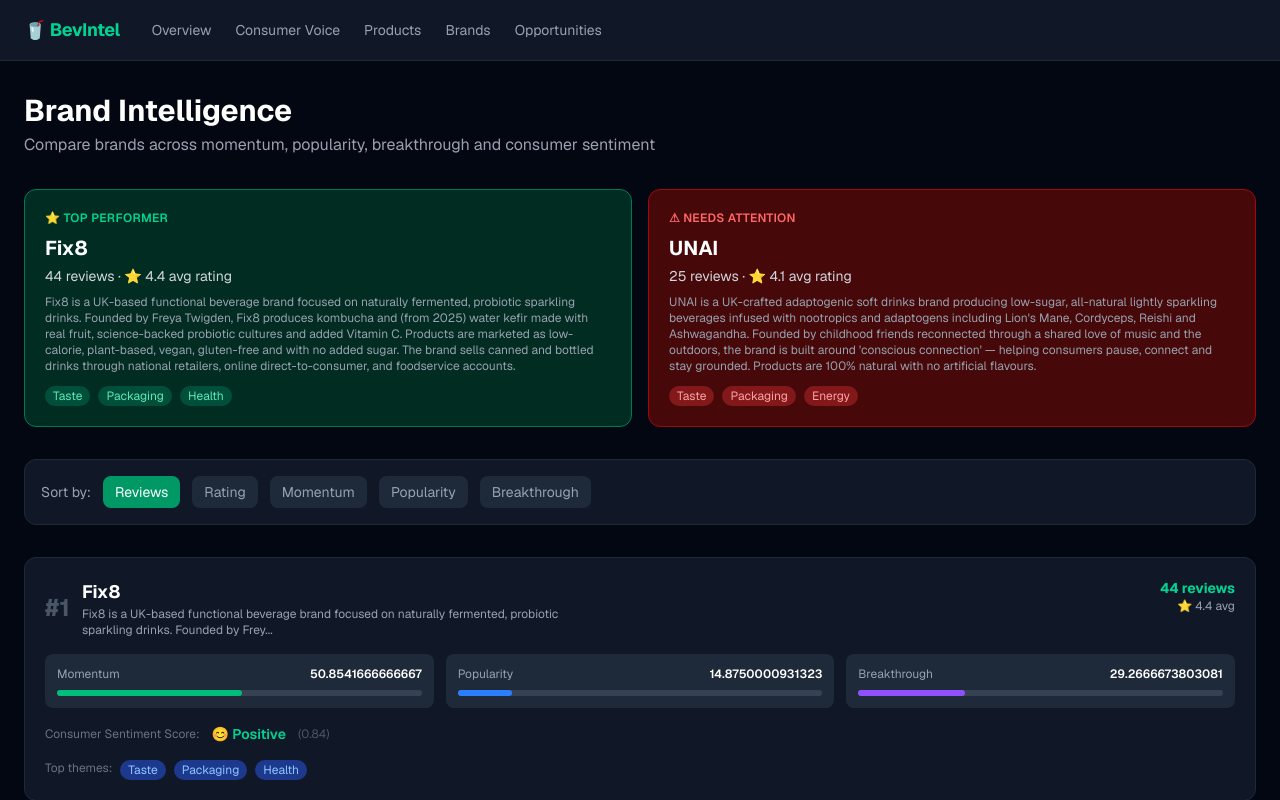
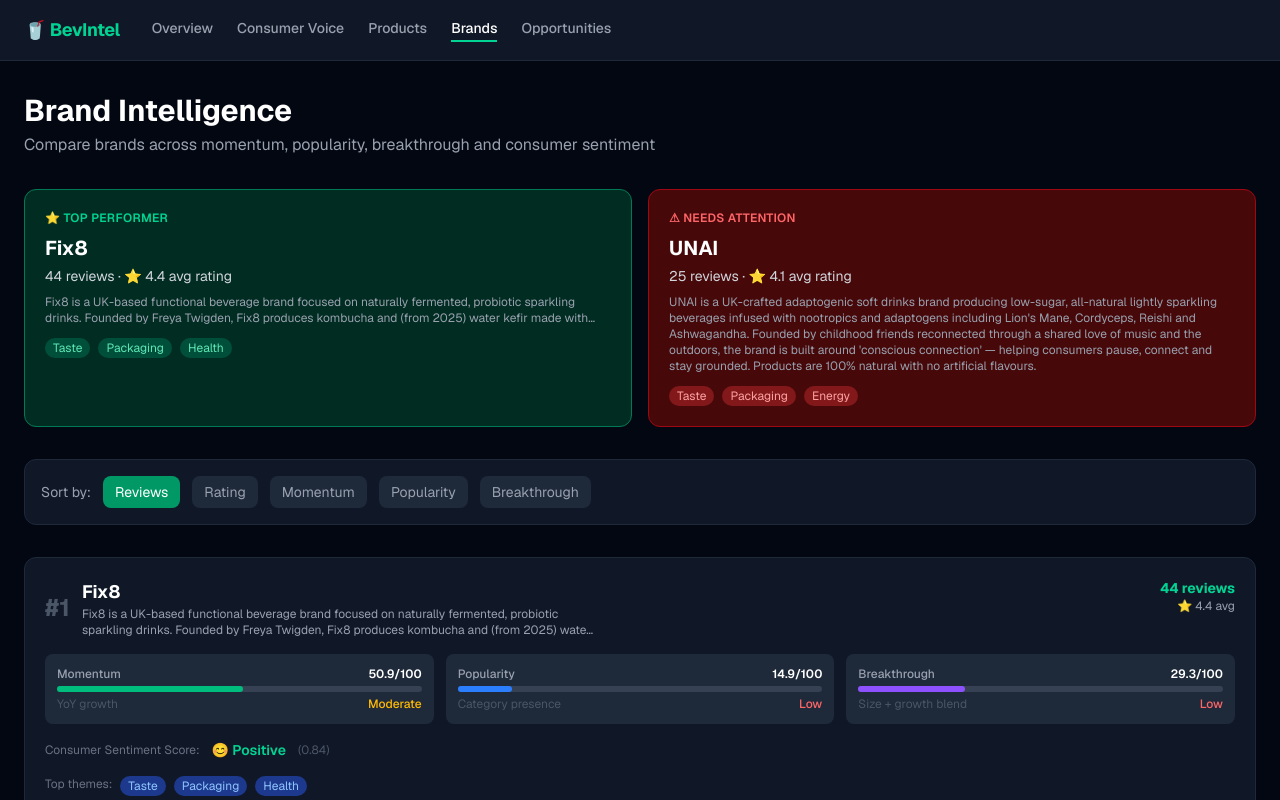
Before and after one commit to daisycloonan/insights-dashboard, a Next.js app: page /brands in a window 1280 px wide. Shown: the top 800 px of the page. Built offline with nearby package versions, Linux system fonts and the light colour scheme.

Commit message:
Improve brand score display with context and strength labels

```diff
--- a/src/app/brands/page.tsx
+++ b/src/app/brands/page.tsx
@@ -47,7 +47,7 @@
             <p className="text-xs text-emerald-400 font-semibold uppercase tracking-wide mb-2">⭐ Top Performer</p>
             <h3 className="text-xl font-bold text-white">{topBrand.brandName}</h3>
             <p className="text-sm text-gray-300 mt-1">{topBrand.reviewCount} reviews · ⭐ {topBrand.avgRating} avg rating</p>
-            <p className="text-xs text-gray-400 mt-2">{topBrand.positioning}</p>
+            <p className="text-xs text-gray-400 mt-2 line-clamp-2">{topBrand.positioning}</p>
             <div className="flex gap-2 mt-3 flex-wrap">
               {topBrand.topThemes.map(t => (
                 <span key={t} className="text-xs bg-emerald-900 text-emerald-300 px-2 py-0.5 rounded-full capitalize">{t}</span>
@@ -99,7 +99,7 @@
                 <span className="text-2xl font-bold text-gray-600">#{index + 1}</span>
                 <div>
                   <h3 className="font-bold text-white text-lg">{brand.brandName}</h3>
-                  <p className="text-xs text-gray-400 max-w-lg">{brand.positioning?.slice(0, 120)}...</p>
+                  <p className="text-xs text-gray-400 max-w-lg line-clamp-2">{brand.positioning}</p>
                 </div>
               </div>
               <div className="text-right">
@@ -110,9 +110,9 @@
 
             {/* Performance Scores */}
             <div className="grid grid-cols-3 gap-3">
-              <ScoreBar label="Momentum" value={brand.momentum} color="emerald" />
-              <ScoreBar label="Popularity" value={brand.popularity} color="blue" />
-              <ScoreBar label="Breakthrough" value={brand.breakthrough} color="violet" />
+  <ScoreBar label="Momentum" value={brand.momentum} color="emerald" description="YoY growth" />
+  <ScoreBar label="Popularity" value={brand.popularity} color="blue" description="Category presence" />
+  <ScoreBar label="Breakthrough" value={brand.breakthrough} color="violet" description="Size + growth blend" />
             </div>
 
             {/* Sentiment Score */}
@@ -167,21 +167,28 @@
   );
 }
 
-function ScoreBar({ label, value, color }: { label: string; value: number; color: string }) {
+function ScoreBar({ label, value, color, description }: { label: string; value: number; color: string; description?: string }) {
   const colors: Record<string, string> = {
     emerald: 'bg-emerald-500',
     blue: 'bg-blue-500',
     violet: 'bg-violet-500',
   };
-  const pct = Math.min(Math.max((value / 100) * 100, 0), 100);
+  const pct = Math.min(Math.max(value, 0), 100);
+  const strength = value >= 60 ? 'Strong' : value >= 35 ? 'Moderate' : 'Low';
+  const strengthColor = value >= 60 ? 'text-emerald-400' : value >= 35 ? 'text-amber-400' : 'text-red-400';
+
   return (
     <div className="bg-gray-800 rounded-lg p-3">
-      <div className="flex justify-between text-xs mb-2">
-        <span className="text-gray-400">{label}</span>
-        <span className="text-white font-semibold">{value}</span>
+      <div className="flex justify-between text-xs mb-1">
+        <span className="text-gray-400 font-medium">{label}</span>
+        <span className="text-white font-semibold">{value}/100</span>
       </div>
-      <div className="w-full bg-gray-700 rounded-full h-1.5">
+      <div className="w-full bg-gray-700 rounded-full h-1.5 mb-1">
         <div className={`h-1.5 rounded-full ${colors[color]}`} style={{ width: `${pct}%` }} />
+      </div>
+      <div className="flex justify-between text-xs">
+        <span className="text-gray-600">{description}</span>
+        <span className={`font-medium ${strengthColor}`}>{strength}</span>
       </div>
     </div>
   );
--- a/src/app/layout.tsx
+++ b/src/app/layout.tsx
@@ -1,7 +1,7 @@
 import type { Metadata } from 'next';
 import { Geist } from 'next/font/google';
 import './globals.css';
-import Link from 'next/link';
+import NavBar from '@/components/NavBar';
 
 const geist = Geist({ subsets: ['latin'] });
 
@@ -10,34 +10,11 @@
   description: 'Consumer & Brand Intelligence Dashboard',
 };
 
-const navLinks = [
-  { href: '/overview', label: 'Overview' },
-  { href: '/consumer-voice', label: 'Consumer Voice' },
-  { href: '/products', label: 'Products' },
-  { href: '/brands', label: 'Brands' },
-  { href: '/opportunities', label: 'Opportunities' },
-];
-
 export default function RootLayout({ children }: { children: React.ReactNode }) {
   return (
     <html lang="en">
       <body className={`${geist.className} bg-gray-950 text-gray-100 min-h-screen`}>
-        <nav className="bg-gray-900 border-b border-gray-800 px-6 py-4 flex items-center gap-8 sticky top-0 z-50">
-          <span className="text-lg font-bold text-emerald-400 tracking-tight whitespace-nowrap">
-            🥤 BevIntel
-          </span>
-          <div className="flex gap-6">
-            {navLinks.map((link) => (
-              <Link
-                key={link.href}
-                href={link.href}
-                className="text-sm text-gray-400 hover:text-emerald-400 transition-colors"
-              >
-                {link.label}
-              </Link>
-            ))}
-          </div>
-        </nav>
+        <NavBar />
         <main className="px-6 py-8 max-w-7xl mx-auto">
           {children}
         </main>
--- /dev/null
+++ b/src/components/NavBar.tsx
@@ -0,0 +1,38 @@
+'use client';
+
+import Link from 'next/link';
+import { usePathname } from 'next/navigation';
+
+const navLinks = [
+  { href: '/overview', label: 'Overview' },
+  { href: '/consumer-voice', label: 'Consumer Voice' },
+  { href: '/products', label: 'Products' },
+  { href: '/brands', label: 'Brands' },
+  { href: '/opportunities', label: 'Opportunities' },
+];
+
+export default function NavBar() {
+  const pathname = usePathname();
+  return (
+    <nav className="bg-gray-900 border-b border-gray-800 px-6 py-4 flex items-center gap-8 sticky top-0 z-50">
+      <span className="text-lg font-bold text-emerald-400 tracking-tight whitespace-nowrap">
+        🥤 BevIntel
+      </span>
+      <div className="flex gap-6">
+        {navLinks.map((link) => (
+          <Link
+            key={link.href}
+            href={link.href}
+            className={`text-sm font-medium transition-colors ${
+              pathname.startsWith(link.href)
+                ? 'text-white border-b-2 border-emerald-400 pb-0.5'
+                : 'text-gray-400 hover:text-emerald-400'
+            }`}
+          >
+            {link.label}
+          </Link>
+        ))}
+      </div>
+    </nav>
+  );
+}
--- a/src/lib/insights/extractor.ts
+++ b/src/lib/insights/extractor.ts
@@ -199,10 +199,10 @@
       .map(([t]) => t);
 
     return {
-      brandName,
-      momentum: Number(data.brand?.momentum_score ?? 0),
-      popularity: Number(data.brand?.popularity_score ?? 0),
-      breakthrough: Number(data.brand?.breakthrough_score ?? 0),
+  brandName,
+  momentum: Math.round(Number(data.brand?.momentum_score ?? 0) * 10) / 10,
+  popularity: Math.round(Number(data.brand?.popularity_score ?? 0) * 10) / 10,
+  breakthrough: Math.round(Number(data.brand?.breakthrough_score ?? 0) * 10) / 10,
       avgRating: Math.round(avgRating * 10) / 10,
       avgSentimentScore: Math.round(avgSentiment * 100) / 100,
       reviewCount: data.ratings.length,
```
